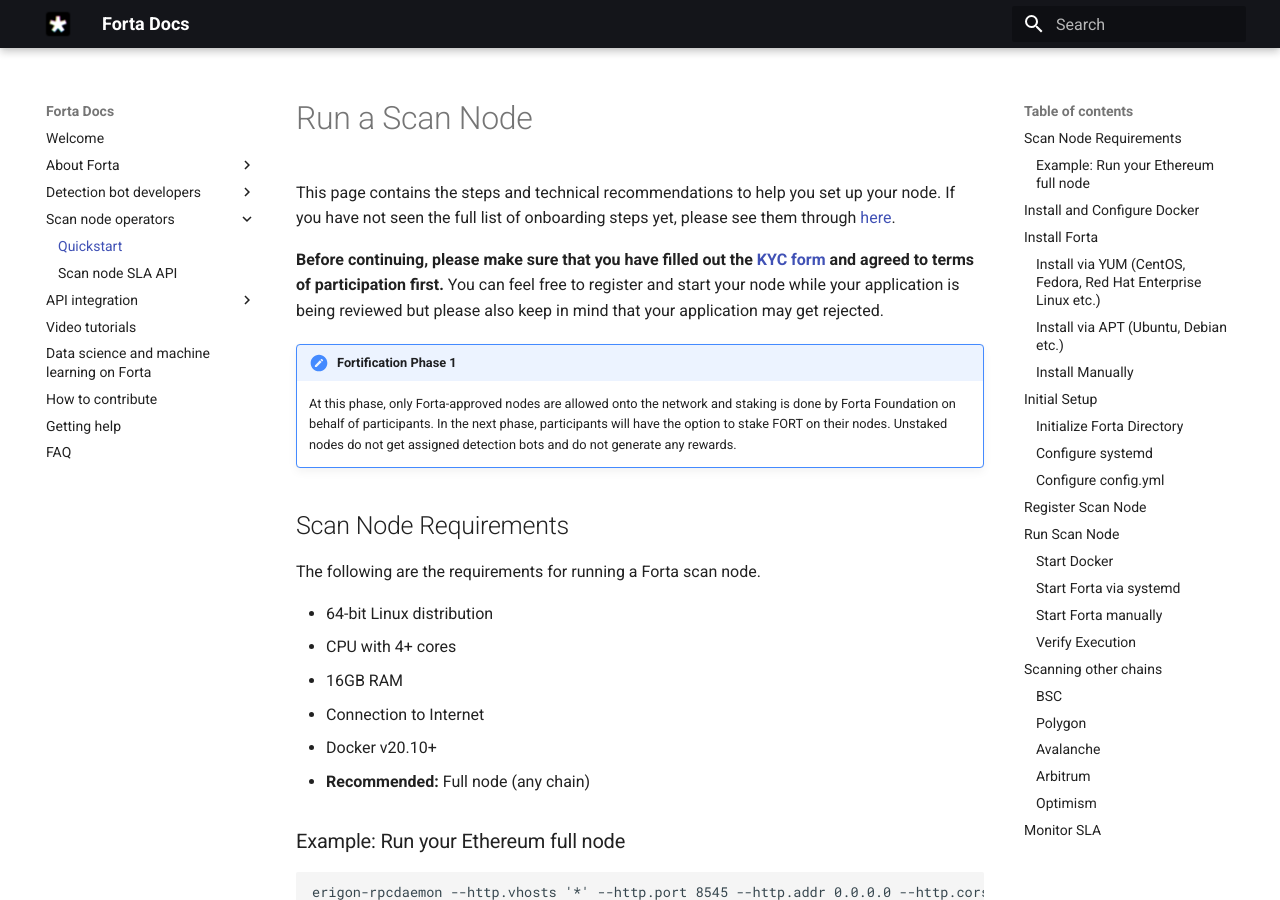
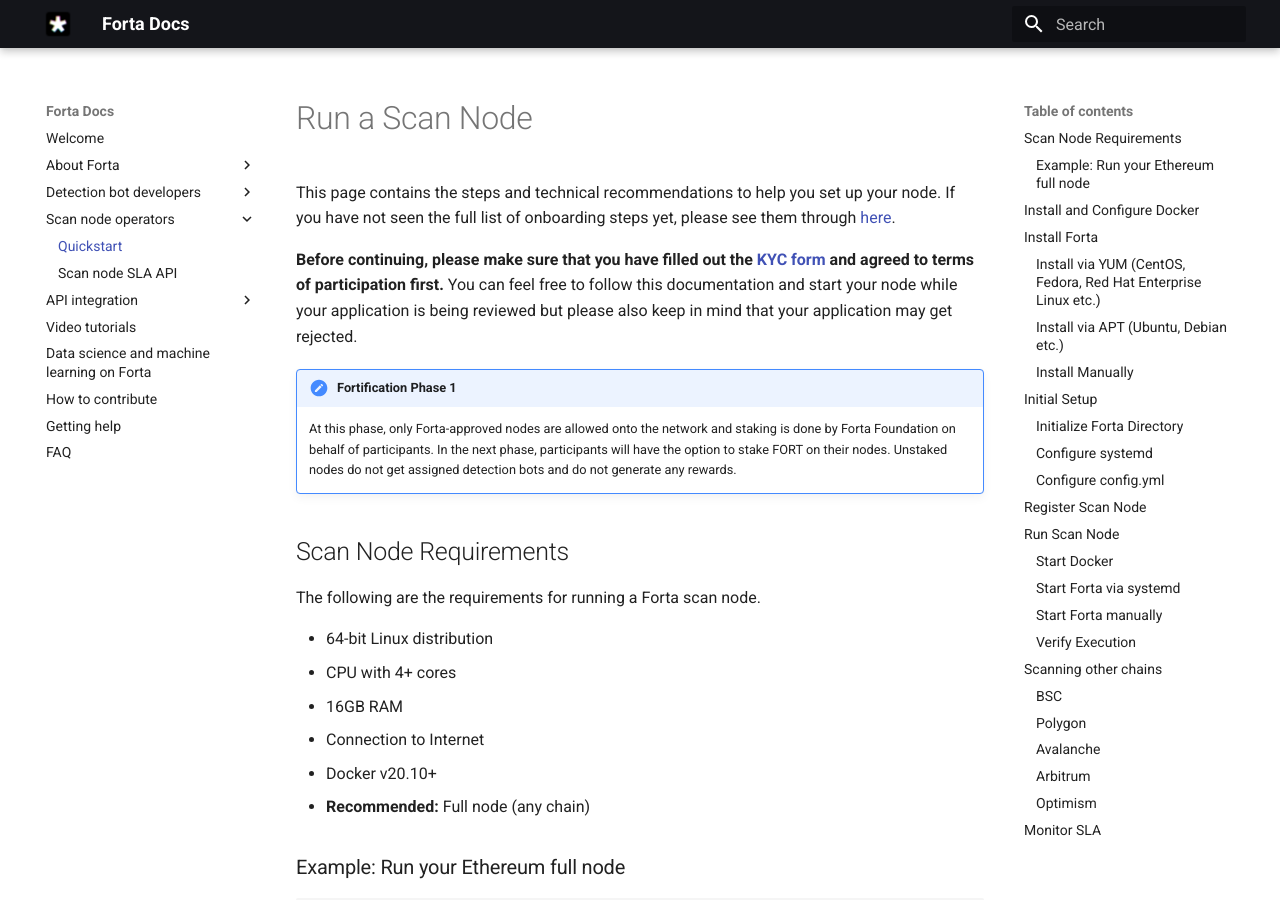
Before and after one commit to forta-network/docs, an MkDocs documentation site: the page built from docs/scanner-quickstart.md, in a window 1280 px wide and 900 px high. Built offline with MkDocs 1.6.1 and Material for MkDocs 9.7.7, drawn with Linux system fonts in a browser that asks for light colours.

Commit message:
avoid confusion

```diff
--- a/docs/scanner-quickstart.md
+++ b/docs/scanner-quickstart.md
@@ -2,7 +2,7 @@
 
 This page contains the steps and technical recommendations to help you set up your node. If you have not seen the full list of onboarding steps yet, please see them through [here](https://forta.notion.site/Forta-Fortification-Network-4a8af3ab4aea480d993e5095ad0ed746).
 
-**Before continuing, please make sure that you have filled out the [KYC form](https://docs.google.com/forms/d/e/1FAIpQLSe7p8LYECwDJetO2eCXBzs0H7dt7aEcoisexVteCIu7wVx_pg/viewform) and agreed to terms of participation first.** You can feel free to register and start your node while your application is being reviewed but please also keep in mind that your application may get rejected.
+**Before continuing, please make sure that you have filled out the [KYC form](https://docs.google.com/forms/d/e/1FAIpQLSe7p8LYECwDJetO2eCXBzs0H7dt7aEcoisexVteCIu7wVx_pg/viewform) and agreed to terms of participation first.** You can feel free to follow this documentation and start your node while your application is being reviewed but please also keep in mind that your application may get rejected.
 
 !!! important "Fortification Phase 1"
     At this phase, only Forta-approved nodes are allowed onto the network and staking is done by Forta Foundation on behalf of participants. In the next phase, participants will have the option to stake FORT on their nodes. Unstaked nodes do not get assigned detection bots and do not generate any rewards.
```
